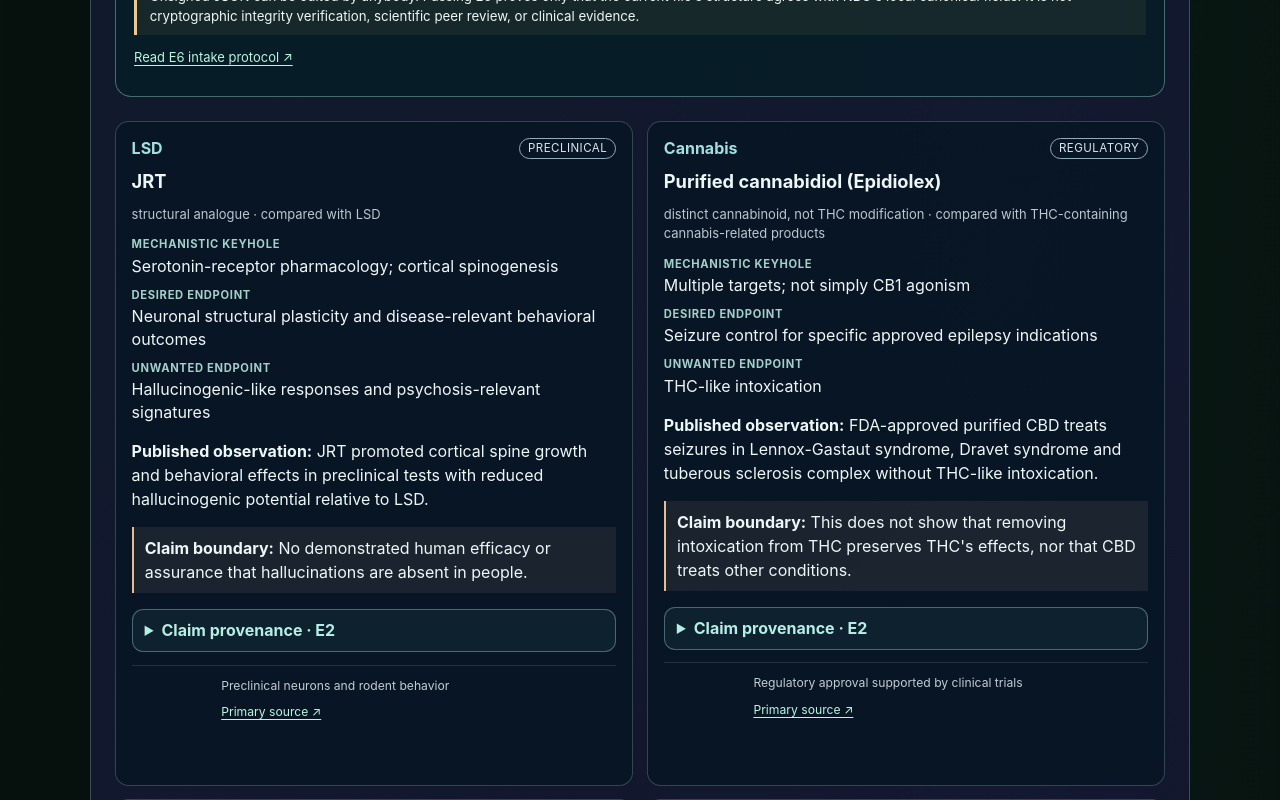
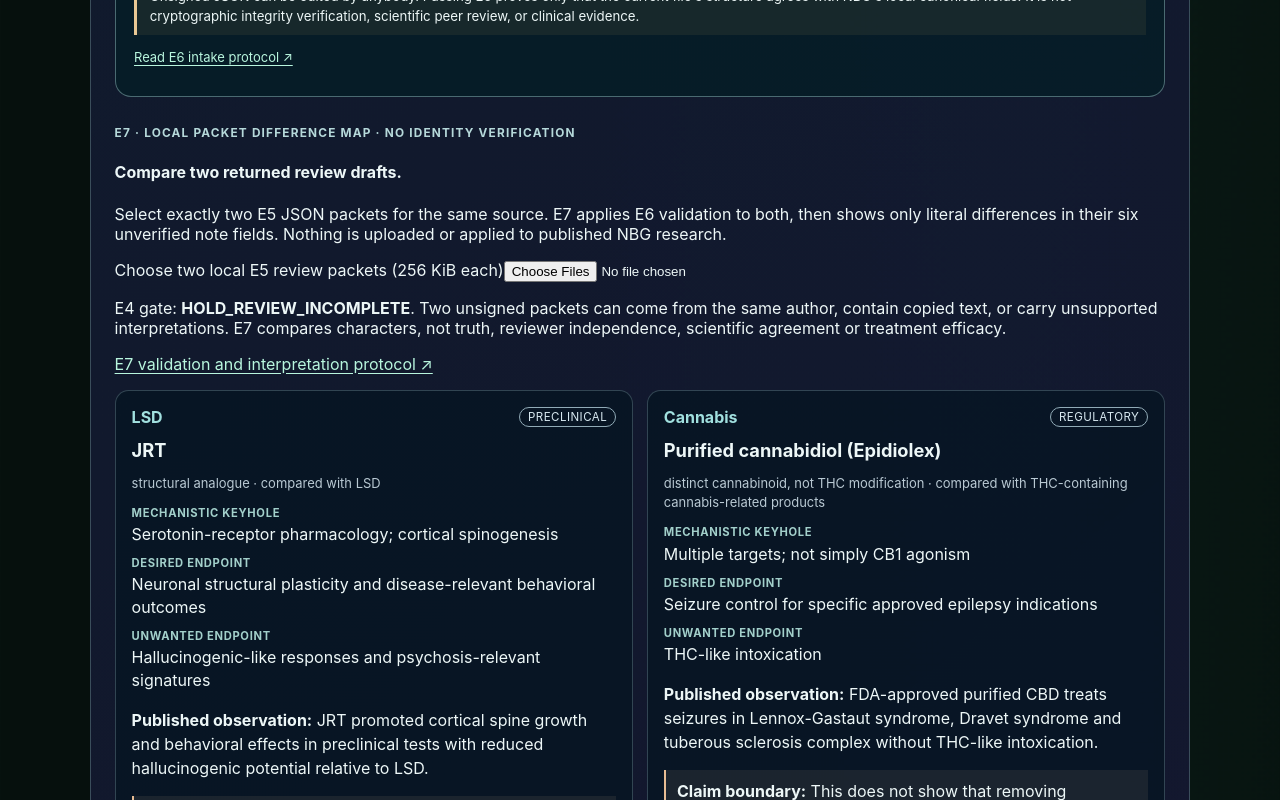
Before and after one commit to MichaelWave369/NestedBubbleGear, a React (Vite) app: page / in a window 1280 px wide. Shown: the part 7700-8500 px from the top of the page. Built offline with nearby package versions, Linux system fonts and the light colour scheme.

Commit message:
feat(es01-e7): integrate src/ES01Explorer.jsx

```diff
--- a/src/ES01Explorer.jsx
+++ b/src/ES01Explorer.jsx
@@ -6,6 +6,7 @@ import ES01HypothesisLab from './ES01HypothesisLab.jsx'
 import ES01ReadinessPanel from './ES01ReadinessPanel.jsx'
 import ES01ReviewHandoff from './ES01ReviewHandoff.jsx'
 import ES01PacketIntake from './ES01PacketIntake.jsx'
+import ES01ReviewerDifference from './ES01ReviewerDifference.jsx'
 import './es01Explorer.css'
 
 const ALL = 'All families'
@@ -46,6 +47,7 @@ export default function ES01Explorer() {
     <ES01ReadinessPanel />
     <ES01ReviewHandoff />
     <ES01PacketIntake />
+    <ES01ReviewerDifference />
     <div className="es01-cards">
       {records.map(r => <article className="es01-card" key={r.id}>
         <div className="es01-card-head"><span className="es01-family">{r.family}</span><span className="es01-tier">{r.evidenceTier.replaceAll('-', ' ')}</span></div>
```
